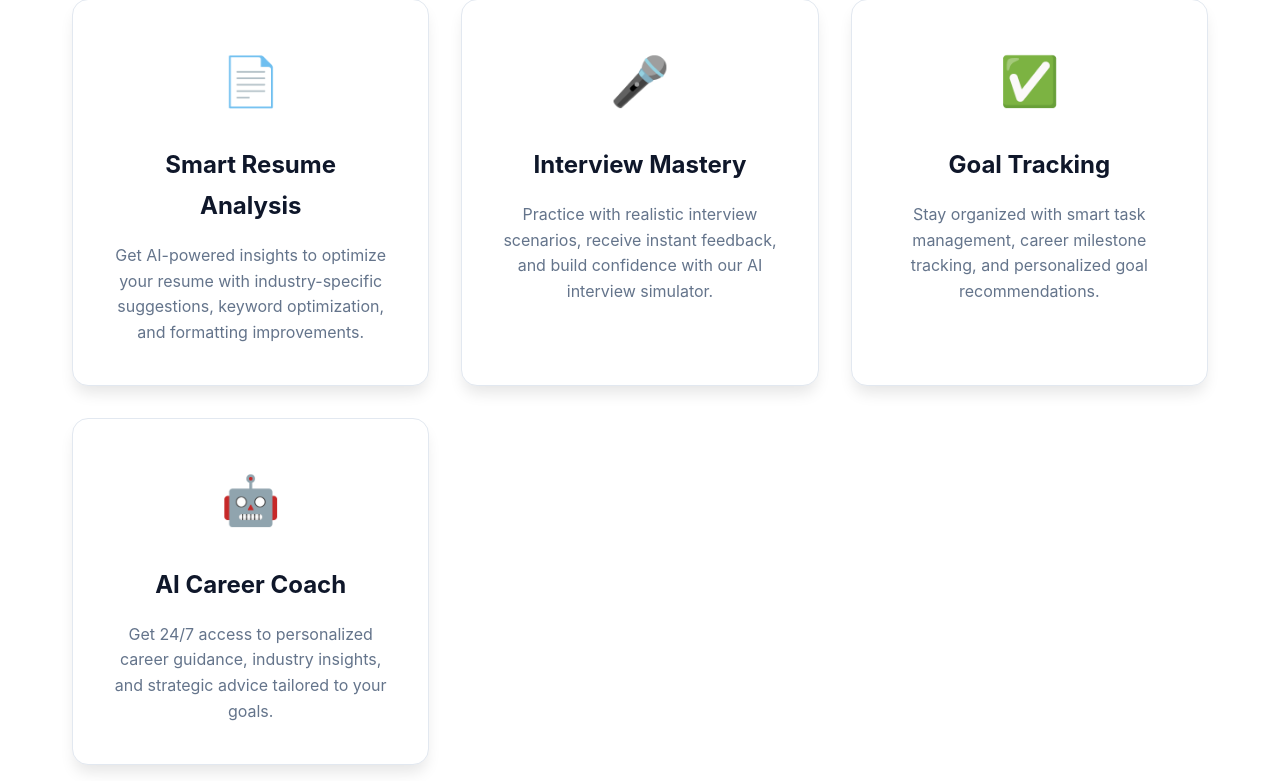
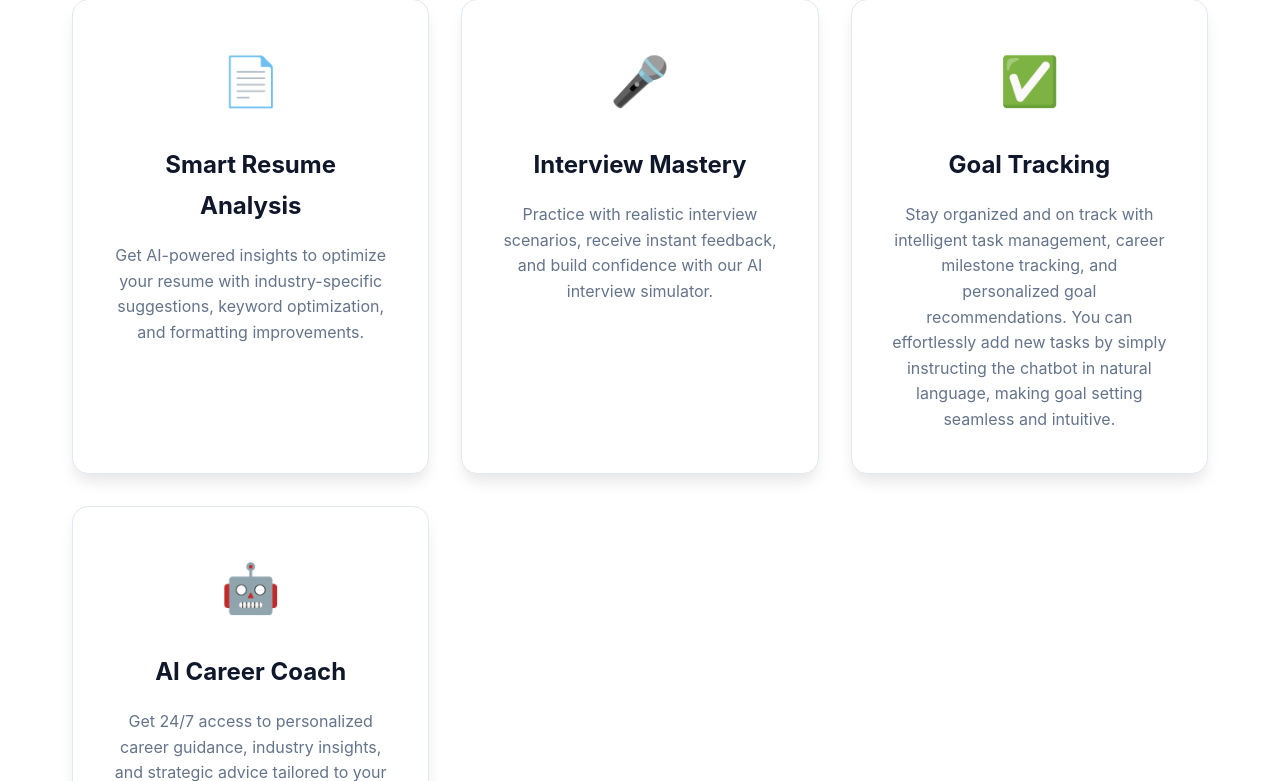
Before and after one commit to Fizzy444/SkillDex, a Flask app: page / in a window 1280 px wide. Shown: the part 1501-2282 px from the top of the page. Run offline with Flask 3, Linux system fonts and the light colour scheme.

Commit message:
Update home.html

```diff
--- a/templates/home.html
+++ b/templates/home.html
@@ -620,7 +620,7 @@
                     <div class="feature-card fade-in">
                         <span class="feature-icon">✅</span>
                         <h4 class="feature-title">Goal Tracking</h4>
-                        <p class="feature-description">Stay organized with smart task management, career milestone tracking, and personalized goal recommendations.</p>
+                        <p class="feature-description">Stay organized and on track with intelligent task management, career milestone tracking, and personalized goal recommendations. You can effortlessly add new tasks by simply instructing the chatbot in natural language, making goal setting seamless and intuitive.</p>
                     </div>
                     <div class="feature-card fade-in">
                         <span class="feature-icon">🤖</span>
```
